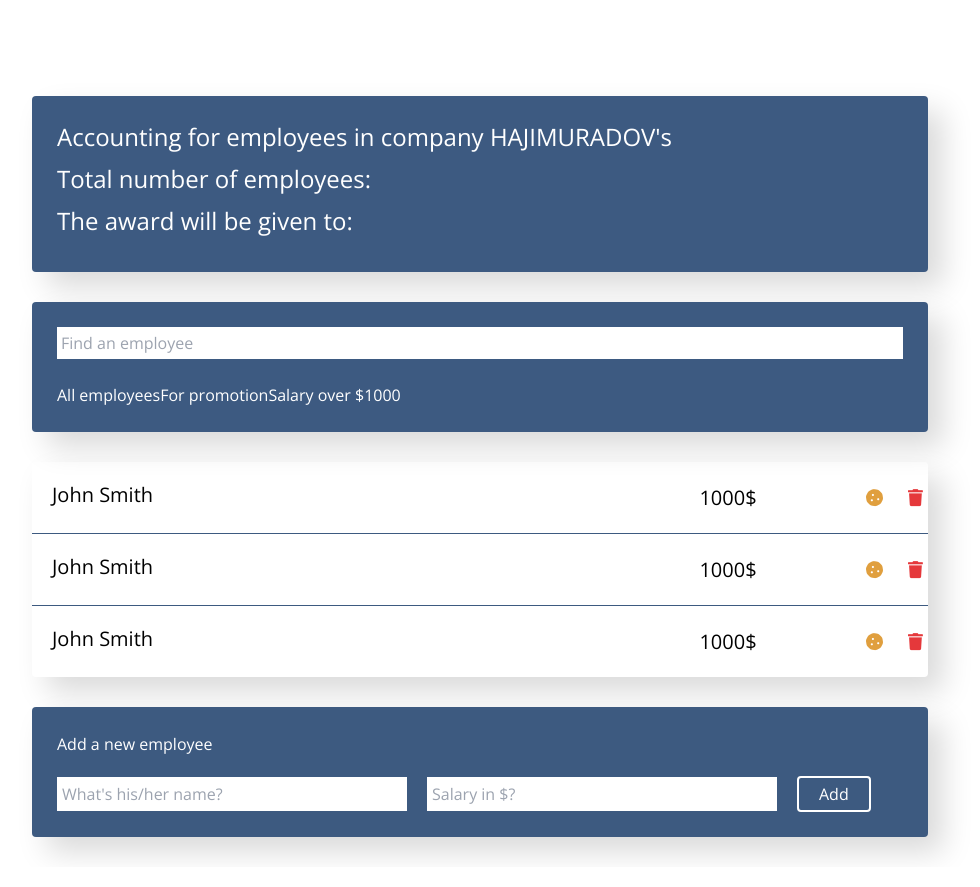
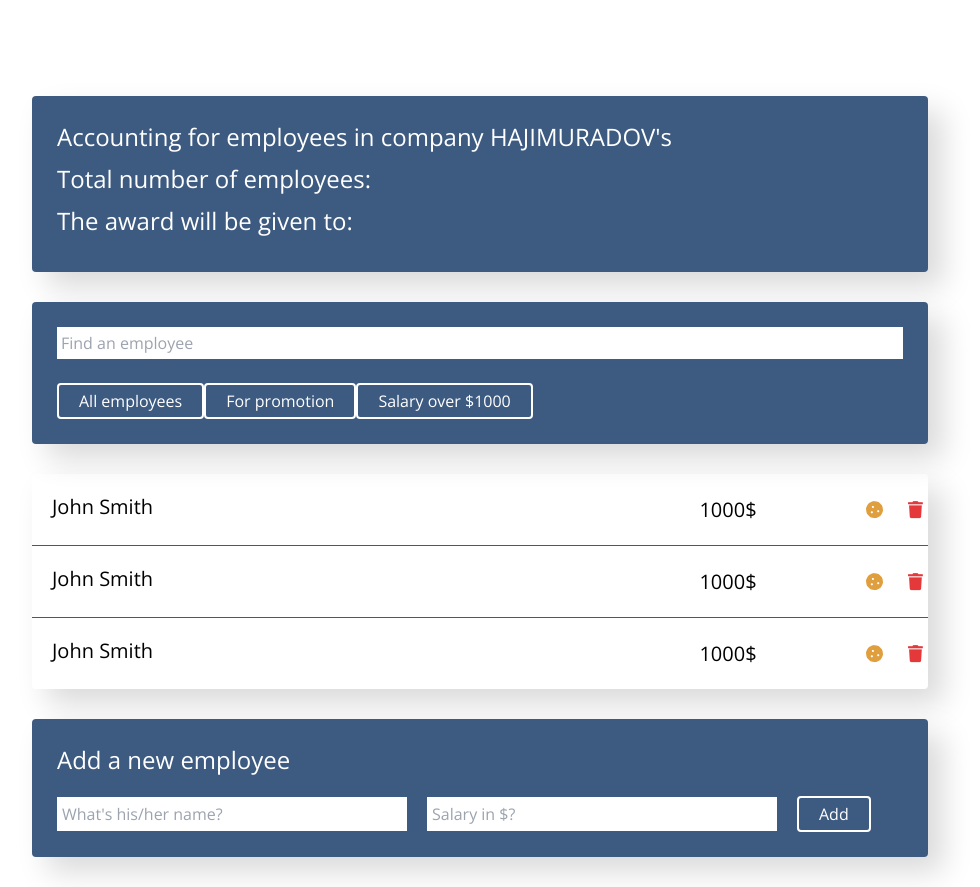
Before and after one commit to FeryazHacimuradov/EmployeesApp, a React (Create React App) app: page / in a window 1280 px wide. Shown: the whole page, without its empty margins (160-1140 px from the left). Built offline with nearby package versions, Linux system fonts and the light colour scheme.

Commit message:
Create ThemeSettings component, dummy.js

```diff
--- a/package.json
+++ b/package.json
@@ -3,11 +3,13 @@
   "version": "0.1.0",
   "private": true,
   "dependencies": {
+    "@syncfusion/ej2-react-popups": "^20.2.43",
     "@testing-library/jest-dom": "^5.16.5",
     "@testing-library/react": "^13.3.0",
     "@testing-library/user-event": "^13.5.0",
     "react": "^18.2.0",
     "react-dom": "^18.2.0",
+    "react-icons": "^4.4.0",
     "react-scripts": "5.0.1",
     "web-vitals": "^2.1.4"
   },
--- a/src/components/AppFilter/AppFilter.jsx
+++ b/src/components/AppFilter/AppFilter.jsx
@@ -4,15 +4,15 @@ const AppFilter = () => {
   return (
     <div className="mt-6">
       <button type="button"
-              className="btn btn-light">
+              className="border-white p-1 px-5 border-solid border-2 rounded">
               All employees
       </button>
       <button type="button"
-              className="btn btn-outline-light">
+              className="border-white p-1 px-5 border-solid border-2 rounded">
               For promotion
       </button>
       <button type="button"
-              className="btn btn-outline-light">
+              className="border-white p-1 px-5 border-solid border-2 rounded">
               Salary over $1000
       </button>
     </div>
--- a/src/components/EmployeesAddForm/EmployeesAddForm.jsx
+++ b/src/components/EmployeesAddForm/EmployeesAddForm.jsx
@@ -2,8 +2,10 @@ import './employeesAddForm.css';
 
 const EmployeesAddForm = () => {
     return (
-        <div className="app-add-form">
-            <h3>Add a new employee</h3>
+        <div className="app-add-form"
+            style={{ backgroundColor: '#3d5a81' }}
+        >
+            <h3 className='text-2xl'>Add a new employee</h3>
             <form
                 className="add-form d-flex">
                 <input type="text"
--- a/src/components/EmployeesAddForm/employeesAddForm.css
+++ b/src/components/EmployeesAddForm/employeesAddForm.css
@@ -1,7 +1,6 @@
 .app-add-form {
     margin-top: 30px;
     padding: 25px;
-    background-color: #3d5a80;
     border-radius: 4px;
     box-shadow: 15px 15px 30px rgba(0,0,0, .15);
     color: #fff;
--- /dev/null
+++ b/src/components/ThemeSettings/ThemeSettings.jsx
@@ -0,0 +1,13 @@
+import React from 'react';
+import { MdOutlineCancel } from 'react-icons/md';
+import { BsCheck } from 'react-icons/bs';
+import { TooltipComponent } from '@syncfusion/ej2-react-popups';
+
+
+const ThemeSettings = () => {
+  return (
+    <div>ThemeSettings</div>
+  )
+}
+
+export default ThemeSettings;
--- /dev/null
+++ b/src/data/dummy.js
@@ -0,0 +1,26 @@
+export const themeColors = [
+    {
+      name: 'blue-theme',
+      color: '#1A97F5',
+    },
+    {
+      name: 'green-theme',
+      color: '#03C9D7',
+    },
+    {
+      name: 'purple-theme',
+      color: '#7352FF',
+    },
+    {
+      name: 'red-theme',
+      color: '#FF5C8E',
+    },
+    {
+      name: 'indigo-theme',
+      color: '#1E4DB7',
+    },
+    {
+      color: '#FB9678',
+      name: 'orange-theme',
+    },
+  ];
```
Also changed, not shown: 1 other file (tests, documents, lock files or other folders).
